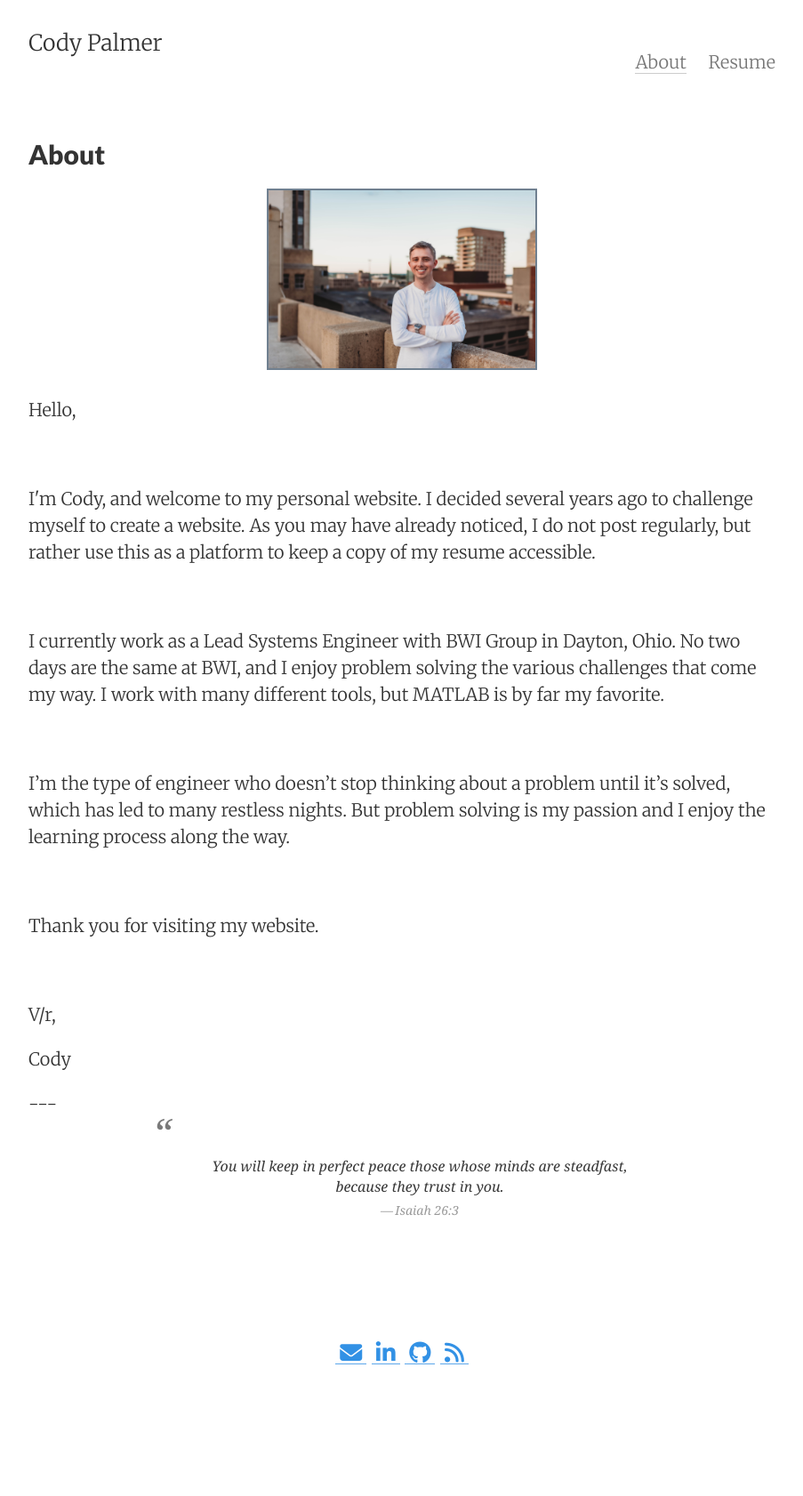
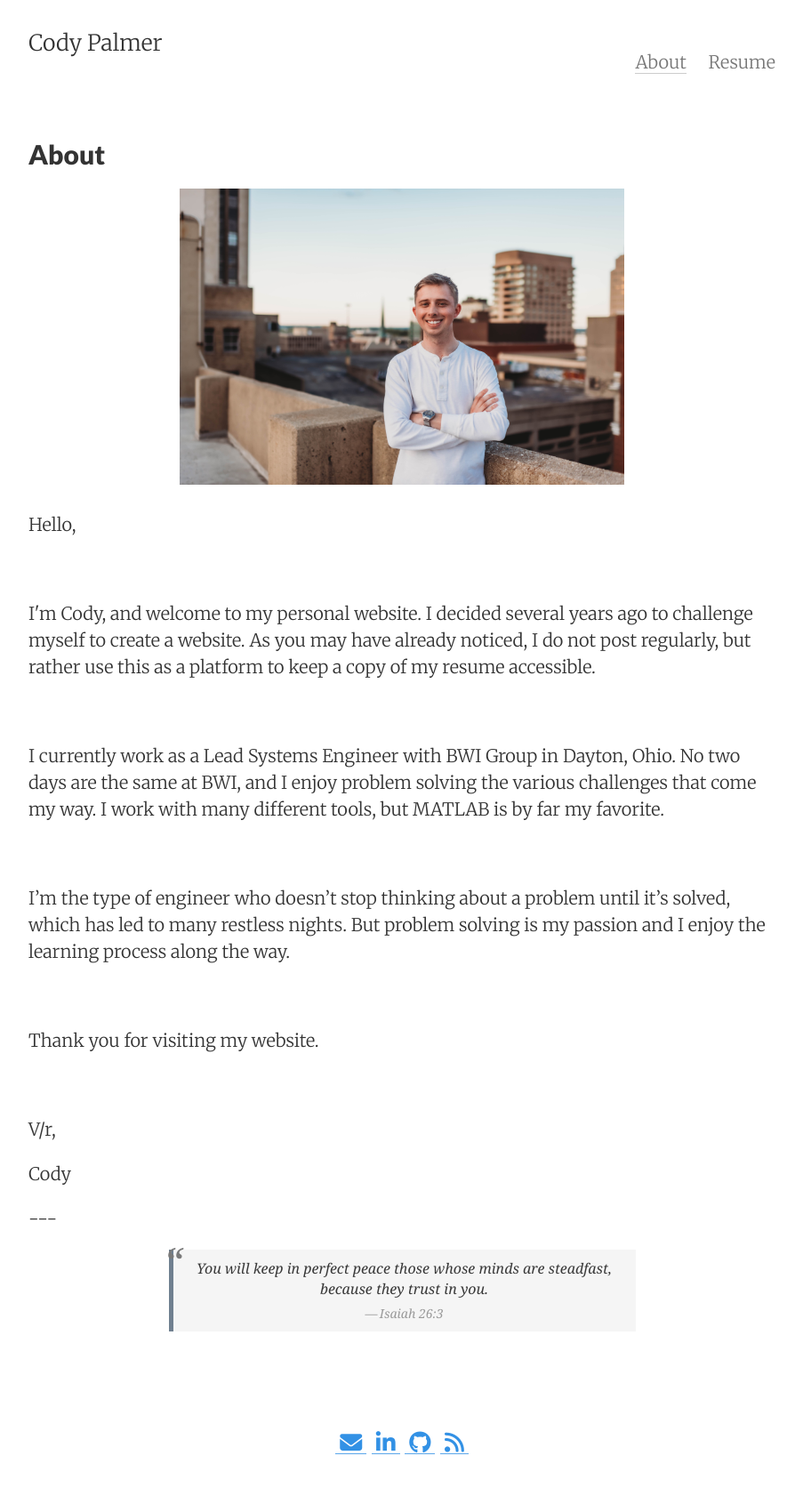
Before and after one commit to palmerco/web_server, a Jekyll site: the page built from subpages/about.html, in a window 1280 px wide. Shown: the whole page at 89% size, without its empty margins (188-1091 px from the left). Built offline with Jekyll 4.4.1, drawn with Linux system fonts in a browser that asks for light colours; nearby versions of some CDN libraries; before the commit the page ends 1580 px from its top, so only the background shows below that.

Commit message:
adjusting picture size and block quote

```diff
--- a/subpages/about.html
+++ b/subpages/about.html
@@ -8,7 +8,7 @@ tags: about
 
 <!--<img src="/images/websitePhoto.jpg" alt="profilePicture" width="300" align="left" style="margin:0px 15px"/>-->
 
-<center><img src="/files/images/websitePhoto.jpg" alt="profilePicture" width="300" align="middle" style="float: middle; margin: 4px 10px 10px 10px; border: 2px solid #708090;"/></center>
+<center><img src="/files/images/websitePhoto.jpg" alt="profilePicture" width="500" align="middle" style="float: middle; margin: 4px 10px 10px 10px; border: none;"/></center>
 
 <p>
 
@@ -42,9 +42,25 @@ tags: about
 
 ---
 
+<style>
+    blockquote {
+        font-style: italic;
+        margin: 20px auto;  /* Centers the blockquote horizontally */
+        padding: 10px;
+        background-color: #f5f5f5;
+        border-left: 5px solid #708090;
+        text-align: center;  /* Centers the text inside the blockquote */
+        max-width: 90%;  /* Limits the width to ensure it doesn’t stretch too much */
+    }
+    cite {
+        font-size: 0.9em;
+        color: #555;
+    }
+</style>
+
 <center>
-	<blockquote>
-		You will keep in perfect peace those whose minds are steadfast, because they trust in you.
-		<cite>Isaiah 26:3</cite>
-	</blockquote>
+    <blockquote>
+        You will keep in perfect peace those whose minds are steadfast, because they trust in you.
+        <cite>Isaiah 26:3</cite>
+    </blockquote>
 </center>
```
